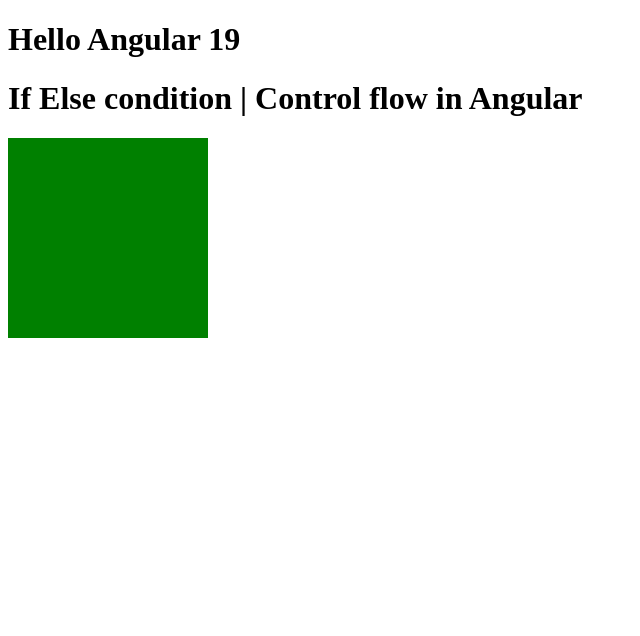
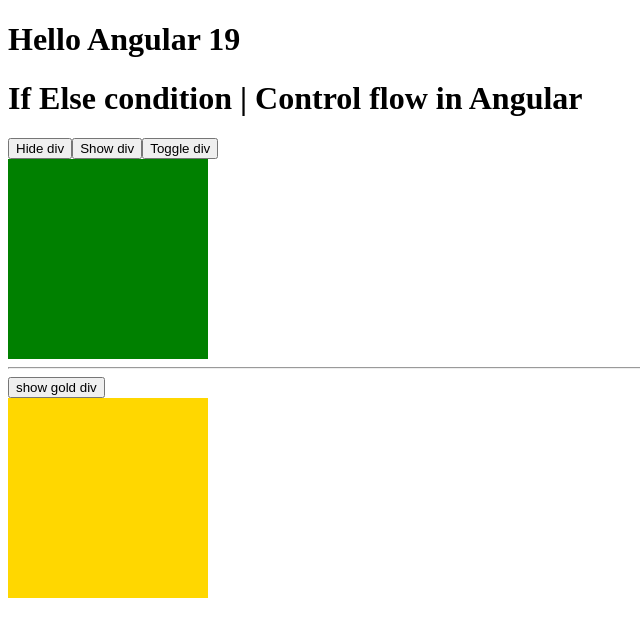
Before and after one commit to swatitiwari5300/angular-tut, an Angular app: page / in a window 1280 px wide. Shown: the top 636 px of the page, without its empty margins (0-640 px from the left). Built offline with nearby package versions, Linux system fonts and the light colour scheme.

Commit message:
control flow

```diff
--- a/src/app/app.component.html
+++ b/src/app/app.component.html
@@ -54,7 +54,30 @@
 <app-login></app-login>-->
 
 <h1>If Else condition | Control flow in Angular</h1>
-
+<!-- @if (x === 10) {
 <div style="background-color: green;width: 200px; height: 200px;">
 
 </div>
+} -->
+
+<button (click)="hide()">Hide div</button>
+<button (click)="show()">Show div</button>
+<button (click)="toggle()">Toggle div</button>
+
+
+@if(display){
+<div style="background-color: green;width: 200px; height: 200px;">
+
+</div>
+}
+
+
+<hr>
+<button (click)="toggleTwo()">{{toggleProp? 'show gold div' : 'show red div'}}</button>
+
+@if (toggleProp) {
+    <div style="background-color: gold; width: 200px; height: 200px;"></div>
+}
+@else {
+        <div style="background-color: red; width: 200px; height: 200px;"></div>
+}
--- a/src/app/app.component.ts
+++ b/src/app/app.component.ts
@@ -41,27 +41,47 @@
   }
     */
 
-  name = ""
-  displayName =""
-  email=""
-  getName(event:Event){
-    const name = (event.target as HTMLInputElement).value;
-    console.log(name);
-    this.name = name;
-  }
-  showDisplayName(){
-    this.displayName = this.name;
-  }
-  setName(){
-    this.name = "Swati"
+  // name = ""
+  // displayName =""
+  // email=""
+  // getName(event:Event){
+  //   const name = (event.target as HTMLInputElement).value;
+  //   console.log(name);
+  //   this.name = name;
+  // }
+  // showDisplayName(){
+  //   this.displayName = this.name;
+  // }
+  // setName(){
+  //   this.name = "Swati"
+  // }
+
+  // getEmail(val:string){
+  //   console.log(val);
+  //   this.email = val;
+  // }
+
+  //   setEmail(){
+  //   this.email = "Swati@gmail.com"
+  // }
+
+  display = true;
+  x = 10;
+  toggleProp = true;
+
+  hide(){
+    this.display = false;
   }
 
-  getEmail(val:string){
-    console.log(val);
-    this.email = val;
+  show(){
+    this.display = true;
   }
 
-    setEmail(){
-    this.email = "Swati@gmail.com"
+  toggle(){
+    this.display = !this.display;
+  }
+
+  toggleTwo(){
+    this.toggleProp = !this.toggleProp;
   }
 }
```
